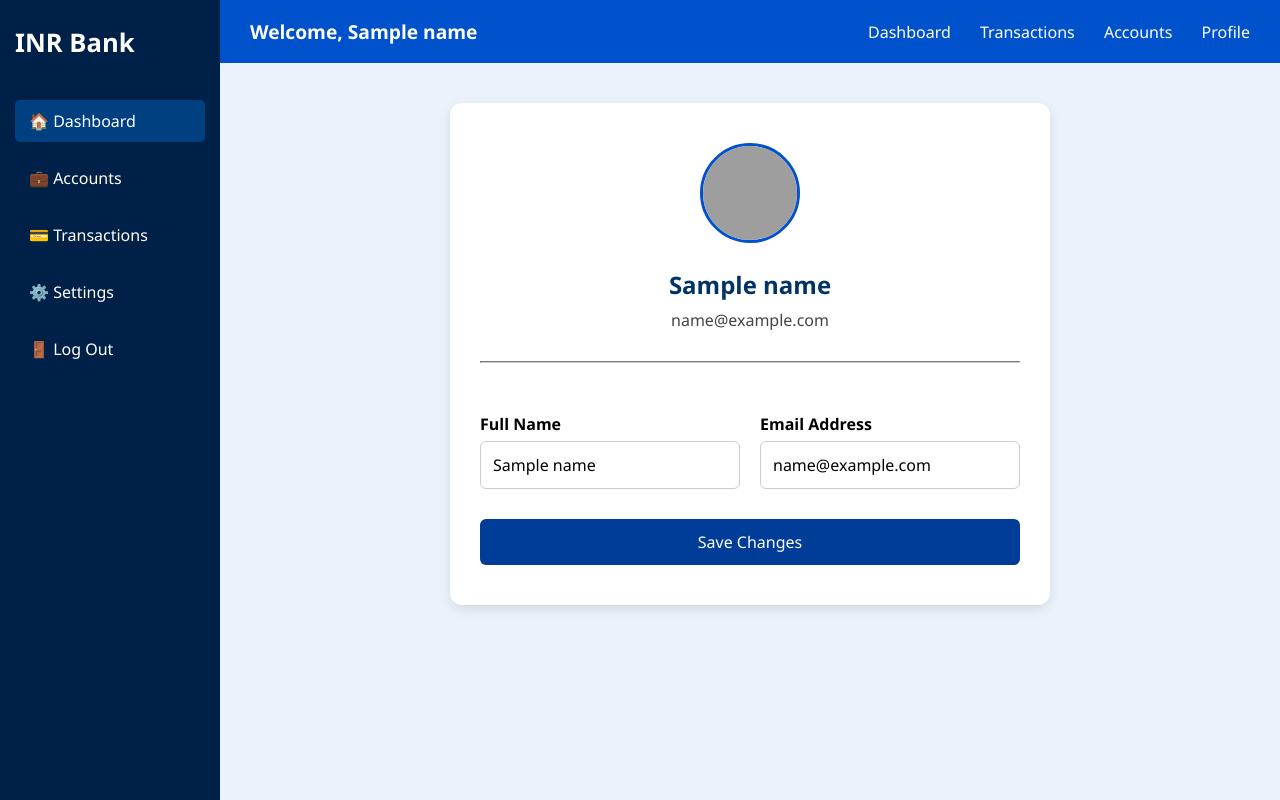
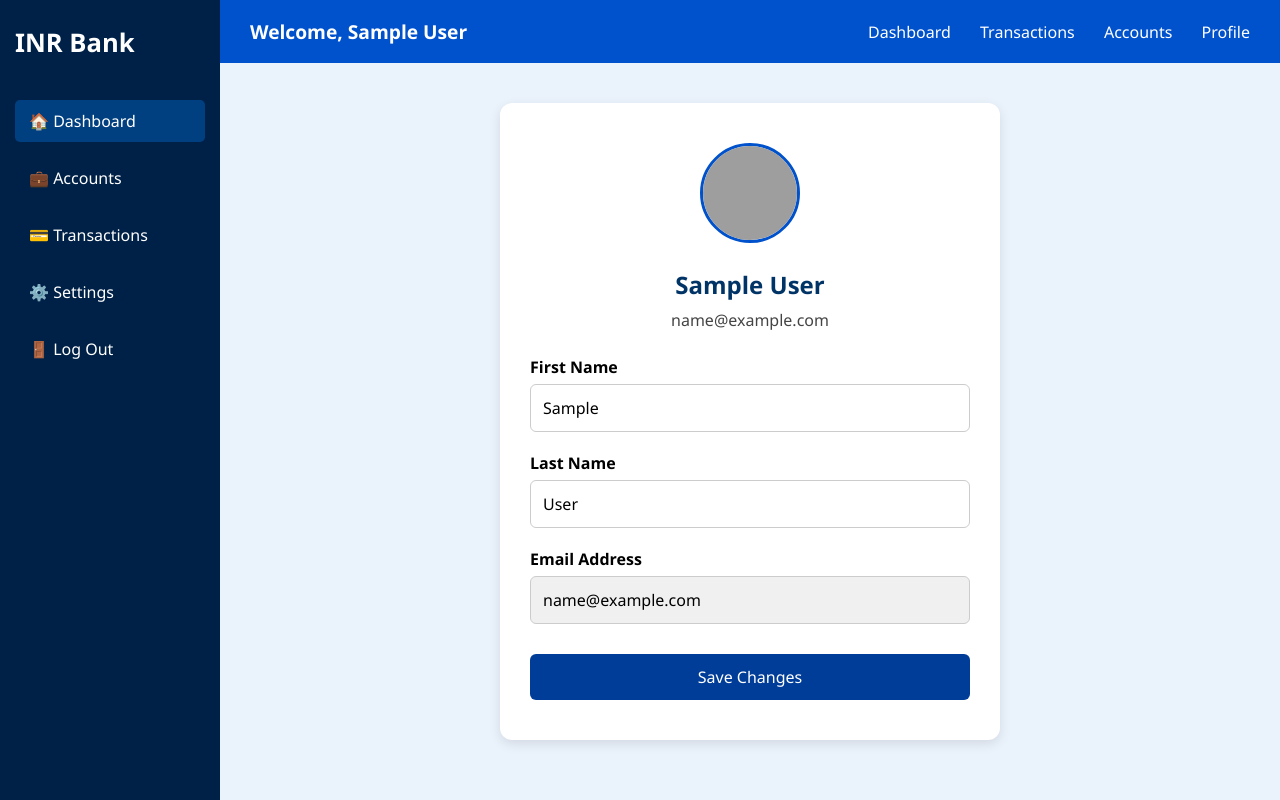
Before and after one commit to ayyanar-vignesh/july16_fastapi_dynamo_morning, a FastAPI app: template templates/dashboard.html in a window 1280 px wide. Run offline with FastAPI, Linux system fonts and the light colour scheme; the template is opened without the code that fills it: most values are stand-ins (such as "Sample title", 1, 10 or a date in 2020); grey boxes are pictures that could not be loaded.

Commit message:
updated part 8

```diff
--- a/main.py
+++ b/main.py
@@ -6,13 +6,13 @@ import os
 from dotenv import load_dotenv
 import bcrypt
 
-# Load environment variables
+# Load environment variables from .env
 load_dotenv()
 
 # Initialize FastAPI app
 app = FastAPI()
 
-# Set up Jinja2 templates directory
+# Jinja2 templates directory
 templates = Jinja2Templates(directory="templates")
 
 # Connect to DynamoDB
@@ -23,9 +23,10 @@ dynamodb = boto3.resource(
     aws_secret_access_key=os.getenv("AWS_SECRET_ACCESS_KEY")
 )
 
-# Get the table
+# Load the table
 table_name = os.getenv("DYNAMODB_TABLE_NAME")
 table = dynamodb.Table(table_name)
+
 
 # ▶ Home Page
 @app.get("/", response_class=HTMLResponse)
@@ -39,7 +40,7 @@ async def show_register_form(request: Request):
     return templates.TemplateResponse("register.html", {"request": request})
 
 
-# ▶ Register Submission with duplicate check
+# ▶ Register Form Submission
 @app.post("/register", response_class=HTMLResponse)
 async def register_user(
     request: Request,
@@ -48,28 +49,28 @@ async def register_user(
     email: str = Form(...),
     password: str = Form(...)
 ):
-    # Check if user already exists
+    # Check for existing user
     existing_user = table.get_item(Key={"email": email}).get("Item")
     if existing_user:
         return templates.TemplateResponse("register.html", {
             "request": request,
-            "error": "❌ Email already exists. Please login or use another email."
+            "error": "❌ Email already exists. Please use another."
         })
 
-    # Hash the password
-    full_name = f"{first_name} {last_name}"
+    # Hash password
     hashed_password = bcrypt.hashpw(password.encode('utf-8'), bcrypt.gensalt()).decode('utf-8')
 
-    # Save to DynamoDB
+    # Save user to DynamoDB
     table.put_item(Item={
         "email": email,
-        "name": full_name,
+        "first_name": first_name,
+        "last_name": last_name,
         "password": hashed_password
     })
 
     return templates.TemplateResponse("register.html", {
         "request": request,
-        "message": "✅ Registration successful!"
+        "message": "✅ Registration successful! Please login."
     })
 
 
@@ -86,17 +87,19 @@ async def login_user(
     email: str = Form(...),
     password: str = Form(...)
 ):
-    # Fetch user from DynamoDB
+    # Fetch user
     response = table.get_item(Key={"email": email})
     user = response.get("Item")
 
     if user:
         hashed_pw = user.get("password")
         if bcrypt.checkpw(password.encode('utf-8'), hashed_pw.encode('utf-8')):
-            full_name = user.get("name", "User")
+            first_name = user.get("first_name", "User")
+            last_name = user.get("last_name", "")
             return templates.TemplateResponse("dashboard.html", {
                 "request": request,
-                "name": full_name,
+                "first_name": first_name,
+                "last_name": last_name,
                 "email": email
             })
 
@@ -104,3 +107,36 @@ async def login_user(
         "request": request,
         "error": "❌ Invalid email or password"
     })
+
+
+
+# ▶ Update Profile Info
+@app.post("/update-profile", response_class=HTMLResponse)
+async def update_profile(
+    request: Request,
+    first_name: str = Form(...),
+    last_name: str = Form(...),
+    email: str = Form(...)
+):
+    # Update DynamoDB item
+    try:
+        table.update_item(
+            Key={"email": email},
+            UpdateExpression="SET first_name = :f, last_name = :l",
+            ExpressionAttributeValues={
+                ":f": first_name,
+                ":l": last_name
+            }
+        )
+        message = "✅ Profile updated successfully!"
+    except Exception as e:
+        print("Error updating profile:", str(e))
+        message = "❌ Failed to update profile"
+
+    return templates.TemplateResponse("dashboard.html", {
+        "request": request,
+        "first_name": first_name,
+        "last_name": last_name,
+        "email": email,
+        "message": message
+    })
--- a/templates/dashboard.html
+++ b/templates/dashboard.html
@@ -17,7 +17,6 @@
       background-color: #eaf2fb;
     }
 
-    /* Sidebar */
     .sidebar {
       width: 220px;
       background-color: #002147;
@@ -48,7 +47,6 @@
       background-color: #004080;
     }
 
-    /* Main Content */
     .main-content {
       margin-left: 220px;
       flex-grow: 1;
@@ -57,7 +55,6 @@
       min-height: 100vh;
     }
 
-    /* Top Nav */
     .top-nav {
       background-color: #0052cc;
       color: white;
@@ -85,14 +82,13 @@
       text-decoration: underline;
     }
 
-    /* Profile Section */
     .profile-section {
       padding: 40px 30px;
       background-color: #ffffff;
       margin: 40px auto;
       border-radius: 12px;
       box-shadow: 0 4px 12px rgba(0,0,0,0.1);
-      max-width: 600px;
+      max-width: 500px;
       width: 90%;
       text-align: center;
     }
@@ -119,13 +115,13 @@
 
     .profile-form {
       text-align: left;
+      margin-top: 20px;
     }
 
     .profile-form label {
       font-weight: 600;
-      margin-top: 20px;
+      margin-bottom: 6px;
       display: block;
-      margin-bottom: 6px;
     }
 
     .profile-form input {
@@ -134,20 +130,16 @@
       font-size: 1rem;
       border: 1px solid #ccc;
       border-radius: 6px;
+      margin-bottom: 20px;
     }
 
-    .profile-form .row {
-      display: flex;
-      gap: 20px;
-      flex-wrap: wrap;
-    }
-
-    .profile-form .row > div {
-      flex: 1;
+    .profile-form input[readonly] {
+      background-color: #f0f0f0;
+      cursor: not-allowed;
     }
 
     .save-btn {
-      margin-top: 30px;
+      margin-top: 10px;
       background-color: #003d99;
       color: white;
       border: none;
@@ -182,10 +174,6 @@
         gap: 20px;
         flex-wrap: wrap;
       }
-
-      .profile-form .row {
-        flex-direction: column;
-      }
     }
   </style>
 </head>
@@ -205,7 +193,7 @@
   <div class="main-content">
     <!-- Top Navigation -->
     <div class="top-nav">
-      <div class="nav-title">Welcome, {{ name }}</div>
+      <div class="nav-title">Welcome, {{ first_name }} {{ last_name }}</div>
       <div class="nav-links">
         <a href="#">Dashboard</a>
         <a href="#">Transactions</a>
@@ -214,29 +202,28 @@
       </div>
     </div>
 
-    <!-- Profile Card Section -->
+    <!-- Profile Section -->
     <div class="profile-section">
       <img src="https://cdn-icons-png.flaticon.com/512/3135/3135715.png" alt="User Profile Picture" />
 
-      <h2>{{ name }}</h2>
+      <h2>{{ first_name }} {{ last_name }}</h2>
       <p>{{ email }}</p>
 
-      <hr style="margin: 30px 0; border-color: #ccc;" />
+      <form class="profile-form" method="post" action="/update-profile">
+        <label for="first_name">First Name</label>
+        <input type="text" id="first_name" name="first_name" value="{{ first_name }}" required>
 
-      <form class="profile-form">
-        <div class="row">
-          <div>
-            <label>Full Name</label>
-            <input type="text" value="{{ name }}" required>
-          </div>
-          <div>
-            <label>Email Address</label>
-            <input type="email" value="{{ email }}" required>
-          </div>
-        </div>
+        <label for="last_name">Last Name</label>
+        <input type="text" id="last_name" name="last_name" value="{{ last_name }}" required>
+
+        <label for="email">Email Address</label>
+        <input type="email" id="email" name="email" value="{{ email }}" readonly>
 
         <button type="submit" class="save-btn">Save Changes</button>
       </form>
+       {% if message %}
+    <p style="color: green; margin-top: 15px;">{{ message }}</p>
+  {% endif %}
     </div>
   </div>
 
```
